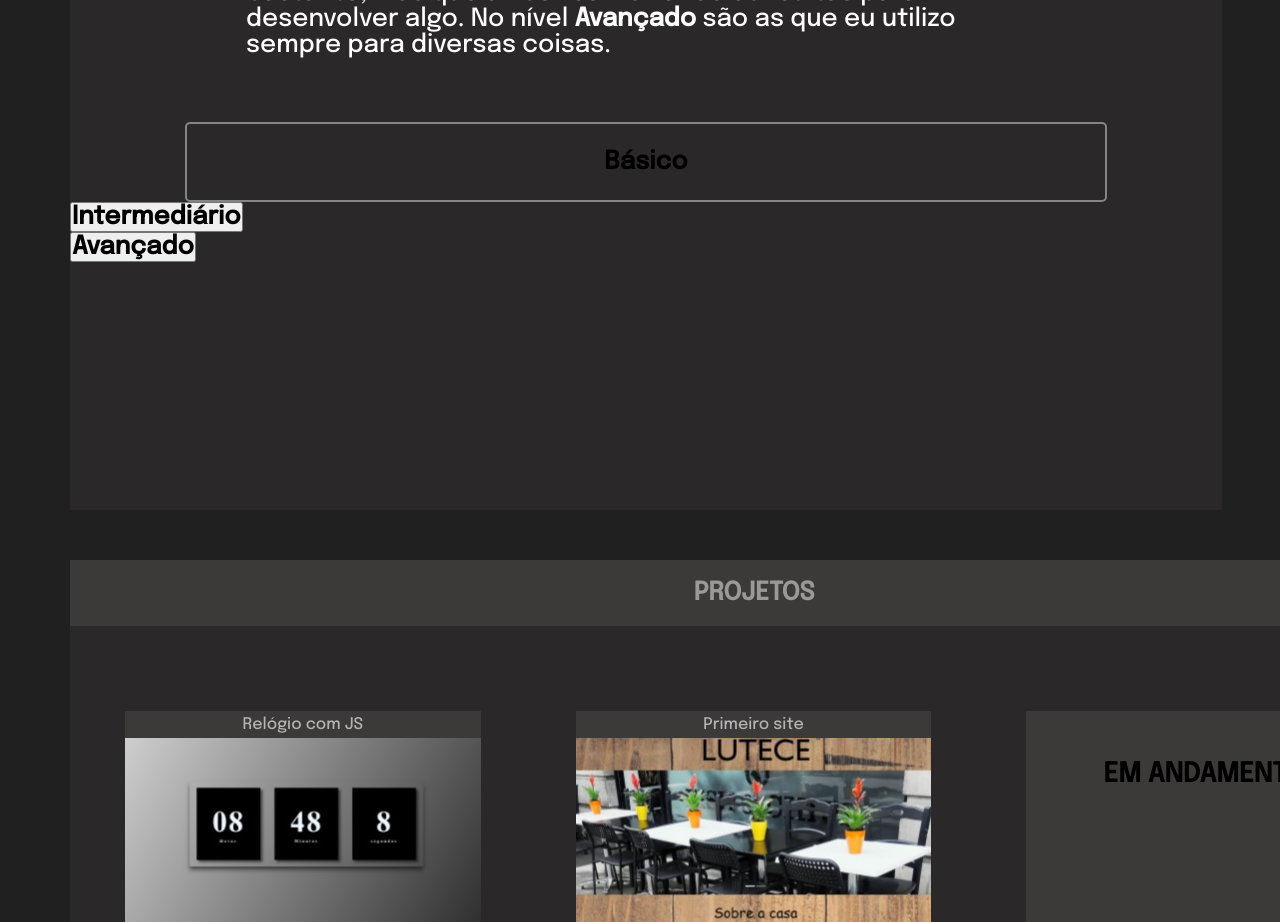
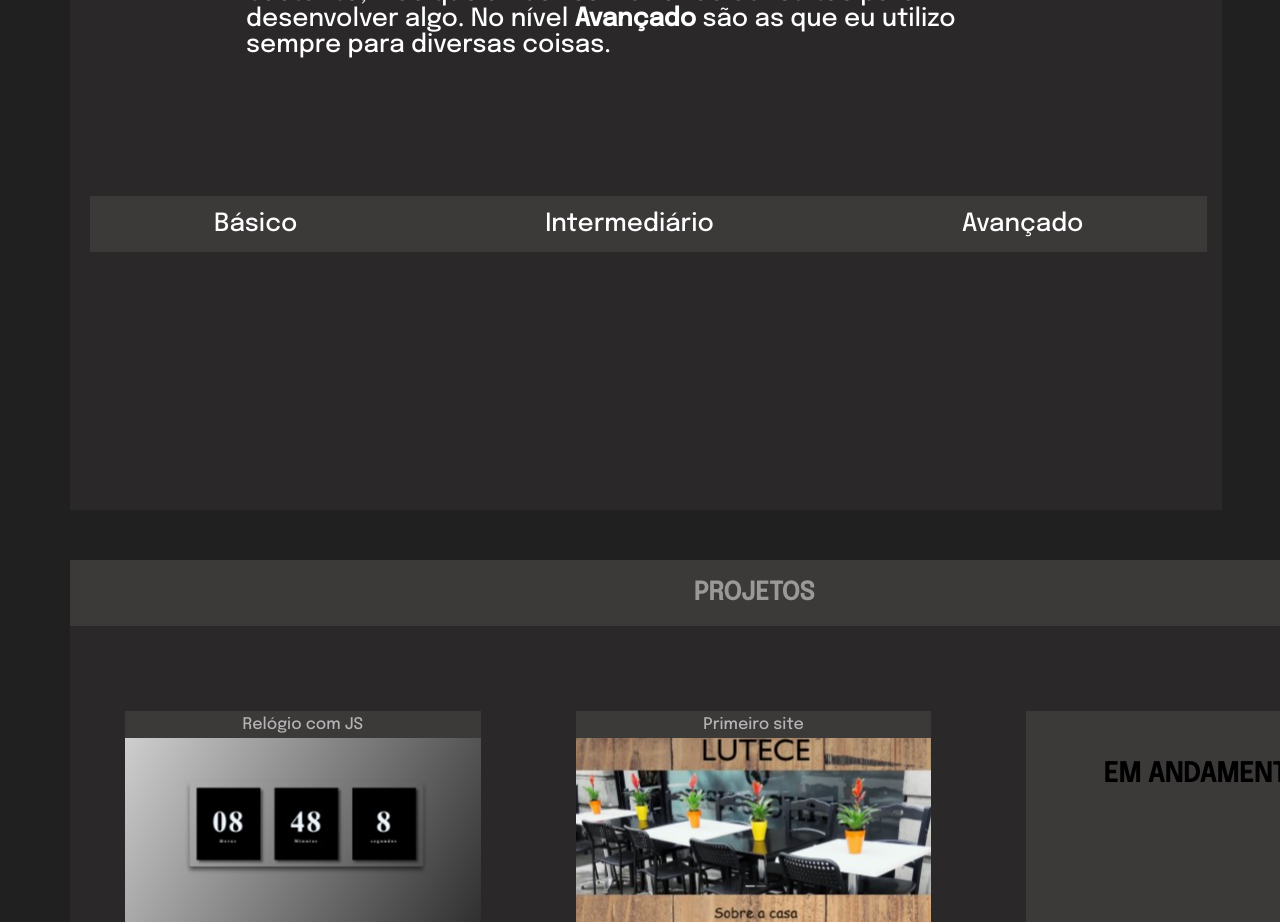
Before and after one commit to L-Lutece/restaurant-interface, a React (Create React App) app: page / in a window 1280 px wide. Shown: the part 1040-1962 px from the top of the page. Built offline with nearby package versions, Linux system fonts and the light colour scheme.

Commit message:
stack defined

```diff
--- a/src/components/Stack.css
+++ b/src/components/Stack.css
@@ -40,7 +40,6 @@ h4 {
 .textArea {
     position: relative;
     margin-top: 50px;
-
 }
 
 .textStar {
@@ -57,33 +56,92 @@ h4 {
 }
 
 .starFather {
-    top: 230px;
+    background-color: rgb(60, 57, 57);;
+    top: 310px;
+    width: 97%;
+    left: 20px;
     position: relative;
-    display: row;
+    justify-content:space-around;
+    align-items: center;
+    display: flex;
 }
 
-.starArea1{
-    border: 2px solid rgb(134, 133, 133);
-    border-radius: 5px;
-    padding: 5px;
-    margin: 0 auto;
-    width: 80%;
-    height: 80px;
+
+
+.iconsArea1 {
+    position: relative;
+    top: 50px;
+    display: flex;
     justify-content: center;
     align-items: center;
-    display: flex;
-    background-color: transparent;
-    margin-top: 6px;
+    margin: 6px;
 }
 
-.skills {
-    margin: 0 auto;
-    justify-content: center;
-    align-items: center;
-    border-radius: 5px;
-    border: 2px solid rgb(134, 133, 133);;
+#icon:hover {
+    transform: scale(1.5);
+}
+
+.area1 {
+    position: absolute;
     background-color: transparent;
-    height: 120px;
-    width: 80%;
+    height: 200px;
+    width: 1050px;
+    top: 6px;
+}
+
+.area2 {
+    position: relative;
+    right: 405px;
+    background-color: transparent;
+    height: 200px;
+    width: 1050px;
+}
+
+.area3 {
+    position: absolute;
+    right: 48px;
+    background-color: transparent;
+    height: 200px;
+    width: 1050px;
+    top: 6px;
+}
+
+.link1 {
+    text-decoration: none;
+    color: white;
+    font-size: 25px;
+    padding: 15px;
+    display:inline-block;
+    cursor: pointer;
+}
+
+ul {
+    display: inline;
+    margin: 0;
+    padding: 0;
+}
+
+ul li {display: inline-block;}
+ul li:hover {
+    background: rgb(60, 57, 57);
+    color: rgb(84, 84, 84);
+}
+ul li:hover ul {display: block;}
+ul li ul {
+    position: absolute;
+    width: 200px;
     display: none;
 }
+
+ul li .area1 {
+    display: block;
+}
+
+ul li .area1  {display:block !important;}
+ul li .area1:hover {background:rgb(60, 57, 57) }
+
+ul li .area2  {display:block !important;}
+ul li .area2:hover {background:rgb(60, 57, 57) }
+
+ul li .area3  {display:block !important;}
+ul li .area3:hover {background:rgb(60, 57, 57) }
--- a/src/components/Stack.js
+++ b/src/components/Stack.js
@@ -1,6 +1,8 @@
 import React from "react";
 import './Stack.css';
-
+import { DiMysql, DiSass, DiLess, DiPython} from "react-icons/di";
+import { DiTerminal, DiReact, DiCss3, DiJavascript1, DiNodejsSmall, DiBootstrap, DiKrakenjsBadge, DiVisualstudio} from "react-icons/di";
+import { DiHtml5, DiGit, DiGithubBadge, DiNpm, } from "react-icons/di";
 function Stack() {
     return (
         <div className="container">
@@ -14,25 +16,59 @@ function Stack() {
                     </div>
 
                     <div className="starFather">
-                        <div>
-                            <button className="starArea1">
-                                <h4>Básico</h4>
-                            </button>
-                            <div className="skills">
-                            </div>
-                        </div>
-                        <div>
-                            <button className="starArea2">
-                                <h4>Intermediário</h4>
-                            </button>
-                            <div className="skills">
-                            </div>
-                        </div>
-                        <div>
-                            <button id="starArea3">
-                                <h4>Avançado</h4>
-                            </button>
-                        </div>
+
+                        <ul>
+                            <li>
+                                <div className="link1">Básico</div>
+                                <ul>
+                                    <div className="area1">
+                                        <div className="iconsArea1">
+                                            < DiMysql id="icon" color="Blue" fontSize="100px"/>
+                                            < DiSass id="icon" color="pink" fontSize="100px"/>
+                                            < DiLess id="icon" color="blue" fontSize="100px"/>
+                                            < DiPython id="icon" color="yellow" fontSize="100px"/>
+                                        </div>
+                                    </div>
+                                </ul>
+                            </li>
+                        </ul>
+
+                        <ul>
+                            <li>
+                            <div className="link1">Intermediário</div>
+                            <ul>
+                                <div className="area2">
+                                    <div className="iconsArea1">
+                                        < DiTerminal id="icon" color="Black" fontSize="100px"/>
+                                        < DiReact id="icon" color="Blue" fontSize="100px"/>
+                                        < DiCss3 id="icon" color="Blue" fontSize="100px"/>
+                                        < DiJavascript1 id="icon" color="Yellow" fontSize="100px"/>
+                                        < DiNodejsSmall id="icon" color="Green" fontSize="100px"/>
+                                        < DiBootstrap id="icon" color="Purple" fontSize="100px"/>
+                                        < DiKrakenjsBadge id="icon" color="Blue" fontSize="100px"/>
+                                        < DiVisualstudio id="icon" color="Blue" fontSize="100px"/>
+                                    </div>
+                                </div>
+                            </ul>
+                            </li>
+                        </ul>
+
+                        <ul>
+                            <li>
+                            <div className="link1">Avançado</div>
+                            <ul>
+                                <div className="area3">
+                                    <div className="iconsArea1">
+                                        < DiHtml5 id="icon" color="Orange" fontSize="100px"/>
+                                        < DiGit id="icon" color="Orange" fontSize="100px"/>
+                                        < DiGithubBadge id="icon" color="Black" fontSize="100px"/>
+                                        < DiNpm id="icon" color="Black" fontSize="100px"/>
+                                    </div>
+                                </div>
+                            </ul>
+                            </li>
+                        </ul>
+
                     </div>
                 </div>
             </div>
```
